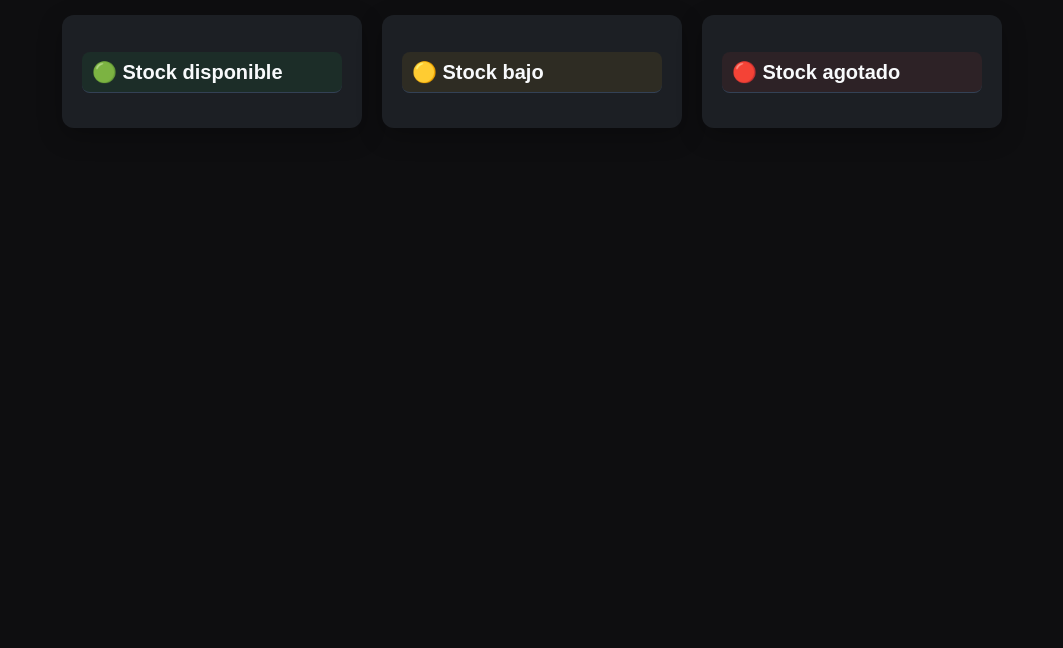
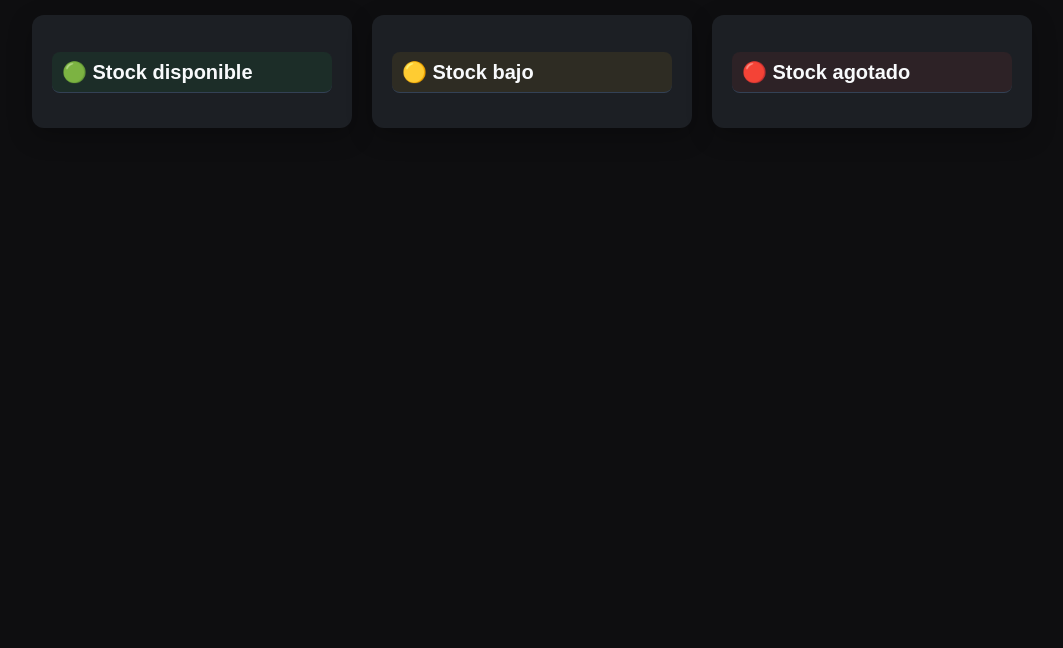
Before and after one commit to devlgpa/inventario_github_pages, a plain HTML site: page docs/index.html in a window 1280 px wide. Shown: the part 152-800 px from the top of the page, without its empty margins (108-1171 px from the left). Drawn offline with Linux system fonts and the light colour scheme.

Commit message:
Actualización inventario 11/08 18:40

```diff
--- a/docs/assets/style.css
+++ b/docs/assets/style.css
@@ -35,11 +35,11 @@ h1 {
   min-width: 250px;
   max-width: 320px; /* Opcional: limita el ancho máximo */
   transition: box-shadow 0.2s;
-  flex-basis: 300px; /* NUEVO: tamaño base de la columna */
+  flex-basis: 100%; /* NUEVO: tamaño base de la columna */
 }
 
 .categoria:hover {
-  box-shadow: 0 12px 32px rgba(255, 255, 255, 0.075);
+  box-shadow: 0 10px 24px rgba(255, 255, 255, 0.041);
 }
 
 .categoria h2 {
```
